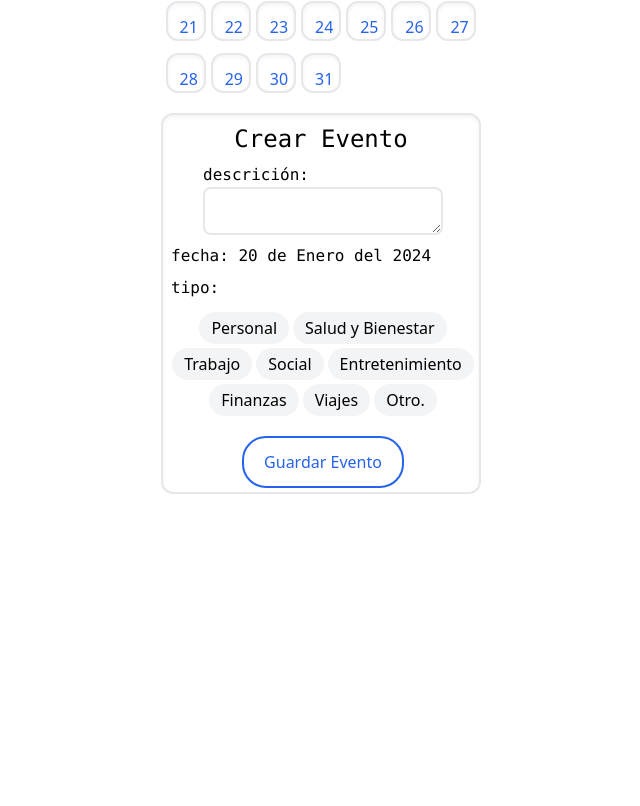
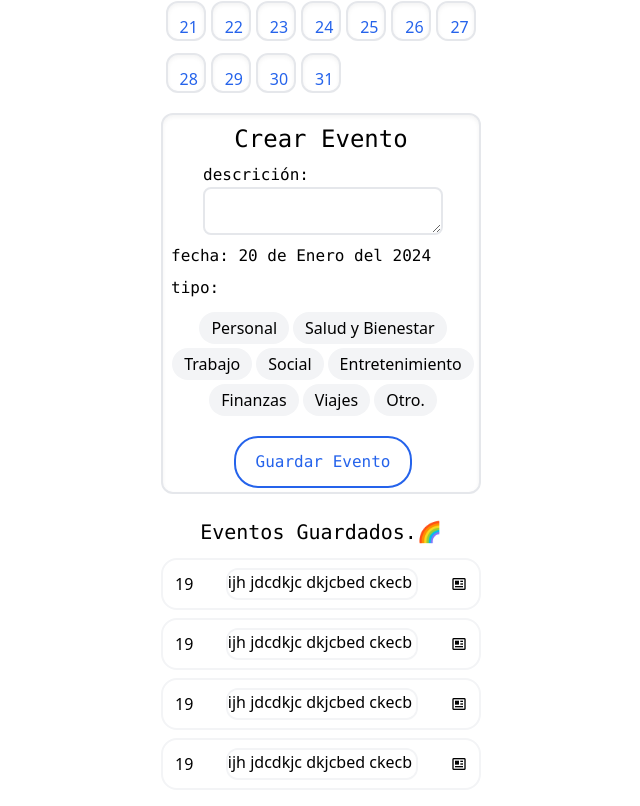
Before and after one commit to brandolyjack21/todo-list-plus-calendar, a React (Vite) app: page / in a window 1280 px wide. Shown: the part 370-1176 px from the top of the page, without its empty margins (319-959 px from the left). Before the commit the page ends 872 px from the top, so only its background shows below. Built offline with nearby package versions, Linux system fonts and the light colour scheme.

Commit message:
tarjeta con la lista de eventos del mes agregado

```diff
--- a/src/components/Calendar.jsx
+++ b/src/components/Calendar.jsx
@@ -123,12 +123,38 @@ function Calendar() {
             </ul>
           </article>
           <section className="w-full flex justify-center">
-            <button className="px-5 py-3 m-auto border-blue-600 border-2 mb-1 rounded-3xl text-blue-600 font-sans">Guardar Evento</button>
+            <button className="px-5 py-3 m-auto border-blue-600 border-2 mb-1 rounded-3xl text-blue-600 font-mono">Guardar Evento</button>
           </section>
         </section>
       </section>
-      <section>
-
+      <section className="w-screen h-auto py-4 flex justify-center">
+        <article className="w-80 flex flex-col gap-3">
+          <section className="flex justify-center items-center">
+            <h3 className="text-xl font-mono">Eventos Guardados.🌈</h3>
+          </section>
+          <ul className="w-80 flex flex-col gap-2">
+            <li className="flex justify-between items-center border-2 border-gray-100 py-2 px-3 rounded-2xl">
+              <span>19</span>
+              <p className="w-48 flex overflow-hidden border-2 border-gray-100 rounded-xl"><span className="w-96 py-auto spanAnimation">fehfijijh jdcdkjc dkjcbed ckecb eiudfhei</span><span className="w-96 h-7 py-auto spanAnimation2">fehfijijh jdcdkjc dkjcbed ckecb eiudfhei</span></p>
+              <i class='bx bx-news'></i>
+            </li>
+            <li className="flex justify-between items-center border-2 border-gray-100 py-2 px-3 rounded-2xl">
+              <span>19</span>
+              <p className="w-48 flex overflow-hidden border-2 border-gray-100 rounded-xl"><span className="w-96 py-auto spanAnimation">fehfijijh jdcdkjc dkjcbed ckecb eiudfhei</span><span className="w-96 h-7 py-auto spanAnimation2">fehfijijh jdcdkjc dkjcbed ckecb eiudfhei</span></p>
+              <i class='bx bx-news'></i>
+            </li>
+            <li className="flex justify-between items-center border-2 border-gray-100 py-2 px-3 rounded-2xl">
+              <span>19</span>
+              <p className="w-48 flex overflow-hidden border-2 border-gray-100 rounded-xl"><span className="w-96 py-auto spanAnimation">fehfijijh jdcdkjc dkjcbed ckecb eiudfhei</span><span className="w-96 h-7 py-auto spanAnimation2">fehfijijh jdcdkjc dkjcbed ckecb eiudfhei</span></p>
+              <i class='bx bx-news'></i>
+            </li>
+            <li className="flex justify-between items-center border-2 border-gray-100 py-2 px-3 rounded-2xl">
+              <span>19</span>
+              <p className="w-48 flex overflow-hidden border-2 border-gray-100 rounded-xl"><span className="w-96 py-auto spanAnimation">fehfijijh jdcdkjc dkjcbed ckecb eiudfhei</span><span className="w-96 h-7 py-auto spanAnimation2">fehfijijh jdcdkjc dkjcbed ckecb eiudfhei</span></p>
+              <i class='bx bx-news'></i>
+            </li>
+          </ul>
+        </article>
       </section>
     </section>
   );
--- a/src/components/Days.jsx
+++ b/src/components/Days.jsx
@@ -36,9 +36,9 @@ function Days({ dayOfTheWeekend, totalDays, buildDate }) {
   const styles = (i) => {
 
     if (chosenElement && i === chosenElement) {
-      return 'w-10 h-10  border-2 rounded-xl p-3 bg-blue-600 text-white shadow-inner'
+      return 'w-10 h-10  border-2 rounded-xl p-3 bg-blue-600 text-white shadow-inner cursor-pointer'
     }else{
-      return 'w-10 h-10  border-2 rounded-xl p-3 text-blue-600 shadow-inner'
+      return 'w-10 h-10  border-2 rounded-xl p-3 text-blue-600 shadow-inner cursor-pointer'
     }
   }
   //*************************************************** */
--- a/src/index.css
+++ b/src/index.css
@@ -7,3 +7,47 @@
     margin: 0;
     padding: 0;
 }
+
+
+.spanAnimation{
+    position: relative;
+    top: 0;
+    left: 0;
+    white-space: nowrap;
+    animation: displace 10s linear infinite;
+    background-color: white;
+}
+
+@keyframes displace {
+    0%{
+        left: 0%;
+    }
+    50%{
+        left: -155%;
+    }
+    51%{
+        visibility: hidden;
+        left: 150%;
+    }
+    100%{
+        left: 0%;
+    }
+}
+
+.spanAnimation2{
+    position: relative;
+    background-color: white;
+    top: 0;
+    left: 0;
+    white-space: nowrap;
+    animation: displace2 10s linear infinite;
+}
+
+@keyframes displace2 {
+    0%{
+        left: 0;
+    }
+    100%{
+        left: -310%;
+    }
+}
```
